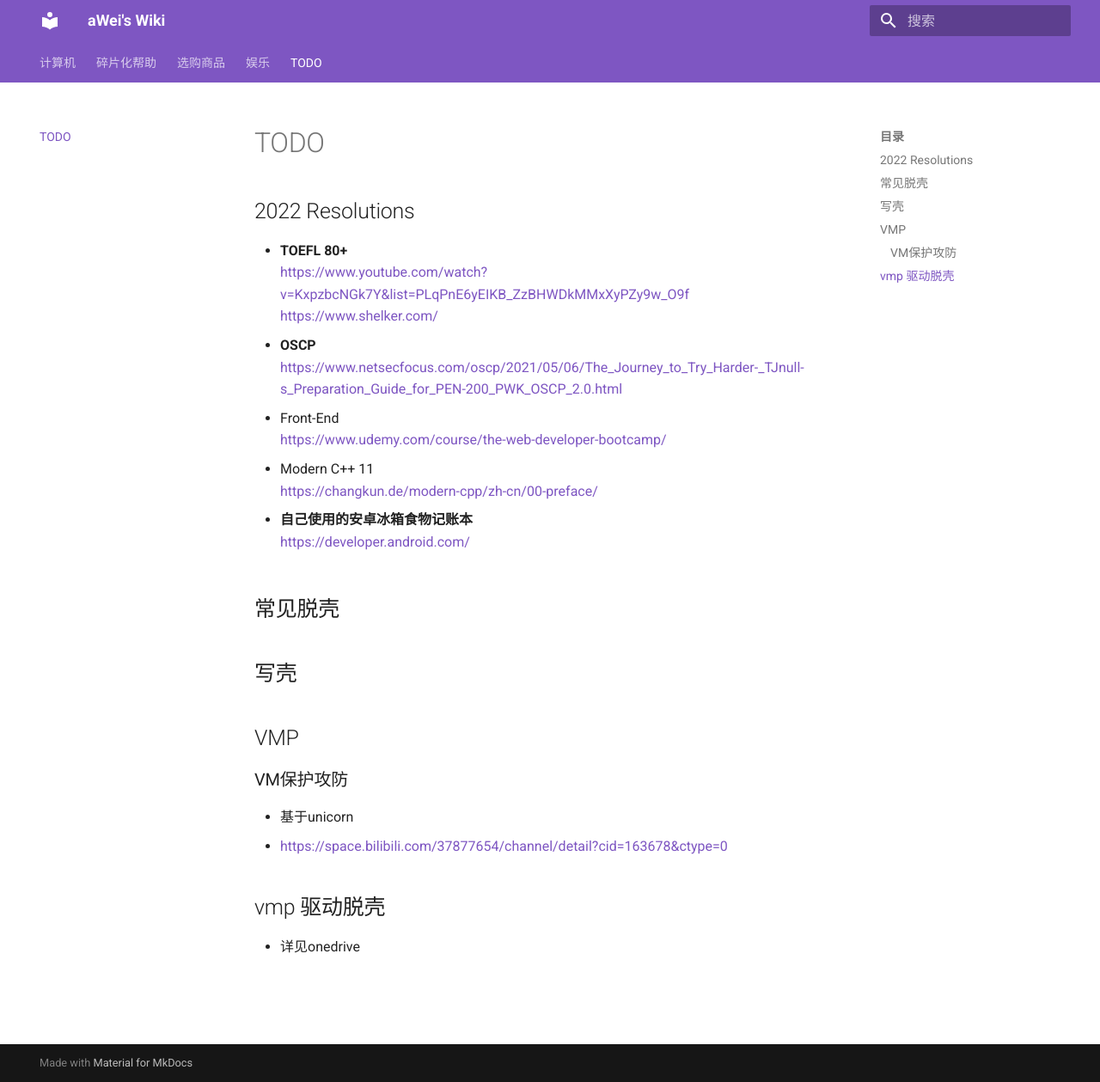
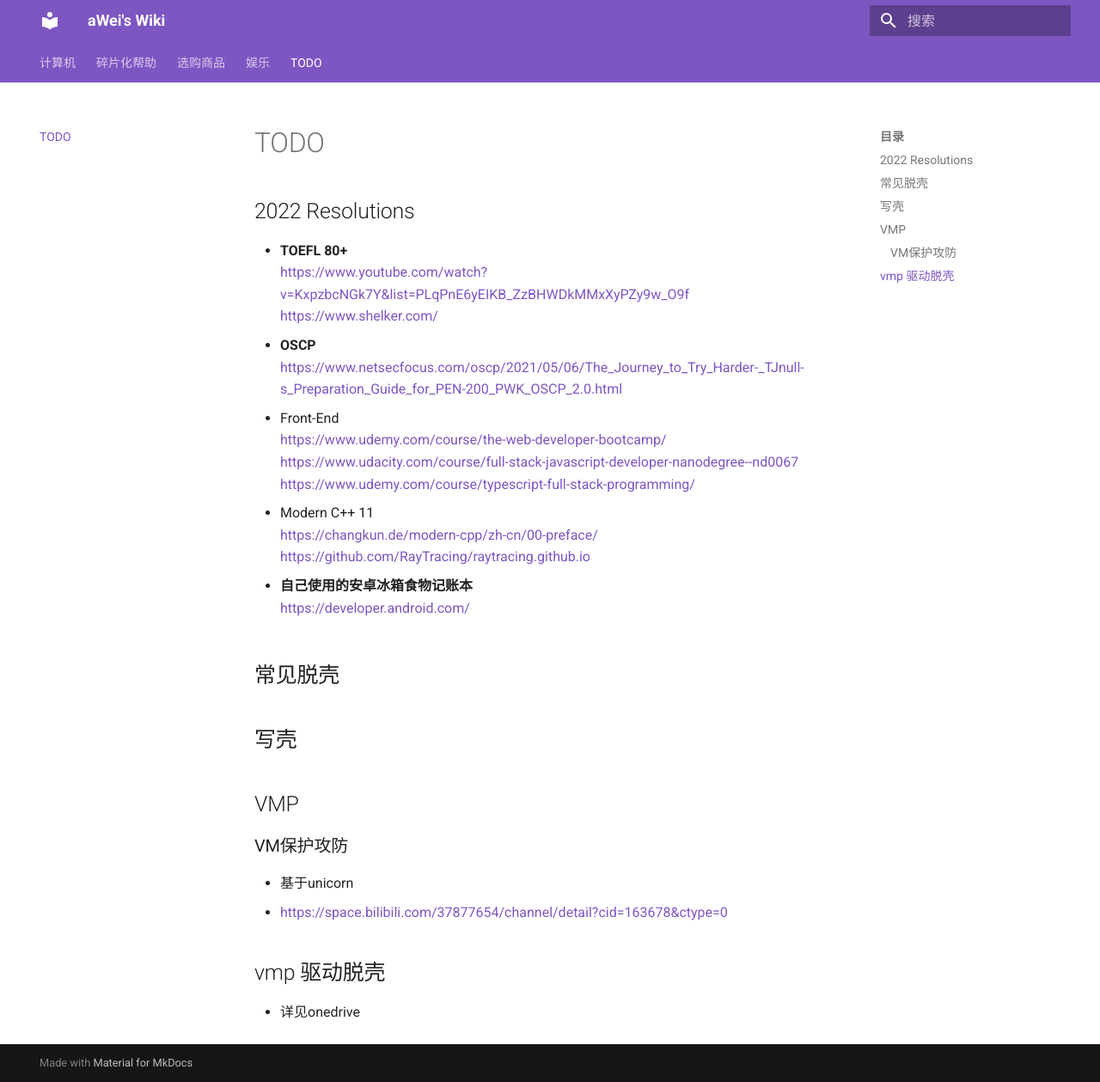
Before and after one commit to JA1E0/wiki, an MkDocs documentation site: the page built from docs/todo.md, in a window 1280 px wide and 1259 px high. Shown: the whole window at 86% size. Built offline with MkDocs 1.6.1 and Material for MkDocs 9.7.7, drawn with Linux system fonts in a browser that asks for light colours; old or Windows-style settings are respelled for this version of MkDocs.

Commit message:
quick push

```diff
--- a/docs/todo.md
+++ b/docs/todo.md
@@ -13,12 +13,15 @@
 
 - Front-End<br>
   https://www.udemy.com/course/the-web-developer-bootcamp/
-
+  https://www.udacity.com/course/full-stack-javascript-developer-nanodegree--nd0067
+  https://www.udemy.com/course/typescript-full-stack-programming/
 - Modern C++ 11<br>
   https://changkun.de/modern-cpp/zh-cn/00-preface/
+  https://github.com/RayTracing/raytracing.github.io
 
 - **自己使用的安卓冰箱食物记账本** <br>
-  https://developer.android.com/
+  https://developer.android.com/<br>
+
 
 ## 常见脱壳
 ## 写壳
```
